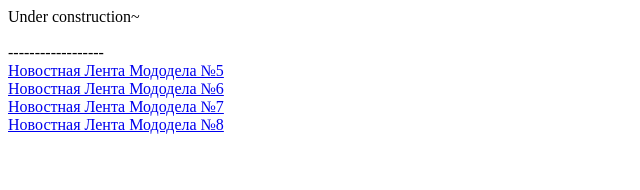
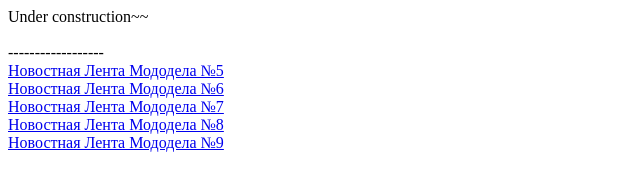
Before and after one commit to yakui-lover/yakui-lover.github.io, a plain HTML site: page index.html in a window 1280 px wide. Shown: the whole page, without its empty margins (0-640 px from the left). Drawn offline with Linux system fonts and the light colour scheme.

Commit message:
9th issue up!

```diff
--- a/index.html
+++ b/index.html
@@ -4,7 +4,7 @@
 <title>Under construction~</title>
 <meta charset="UTF-8">
 <body>
-Under construction~
+Under construction~~
 <br/><br/>
 ------------------
 <br/>
@@ -12,5 +12,6 @@ Under construction~
 <a href="NLM6.pdf">Новостная Лента Мододела №6</a><br/>
 <a href="NLM7.pdf">Новостная Лента Мододела №7</a><br/>
 <a href="NLM8.pdf">Новостная Лента Мододела №8</a><br/>
+<a href="NLM9.pdf">Новостная Лента Мододела №9</a><br/>
 </body>
 </html>
```
Also changed, not shown: 1 other file.
